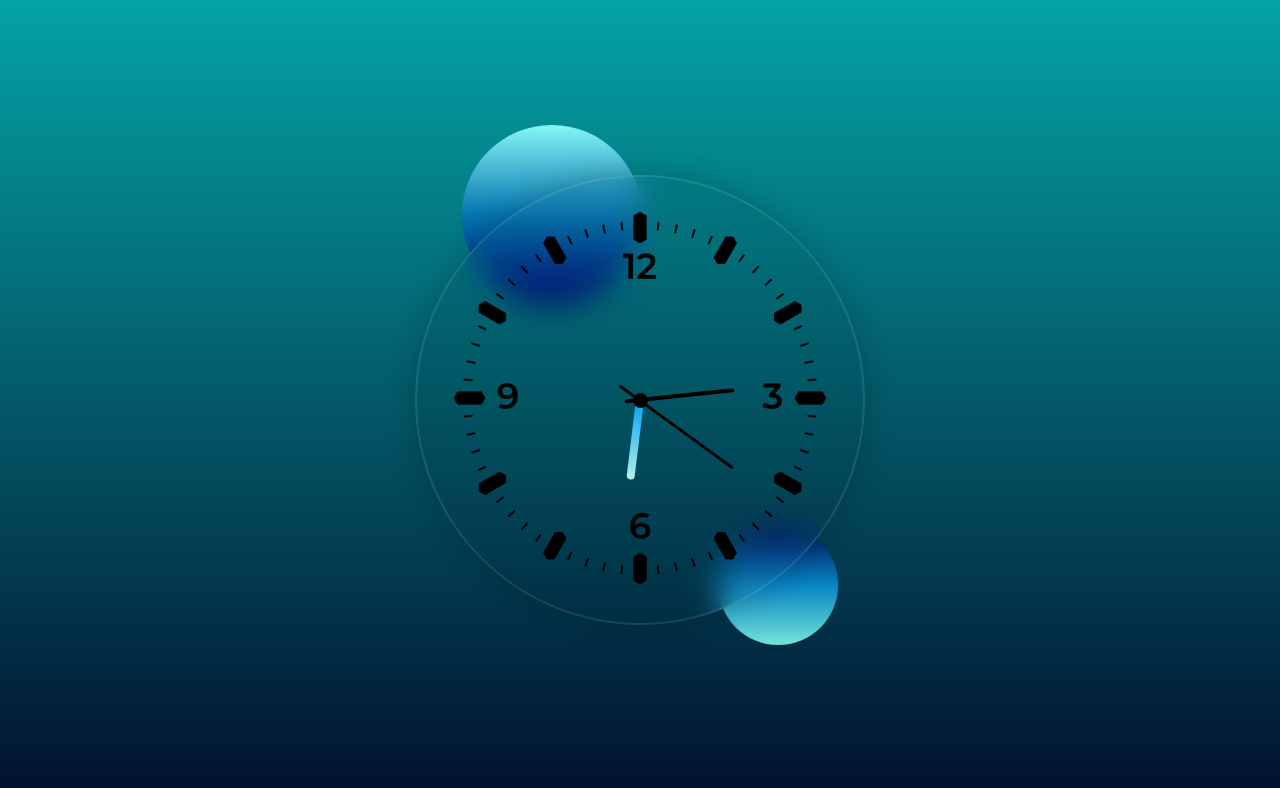
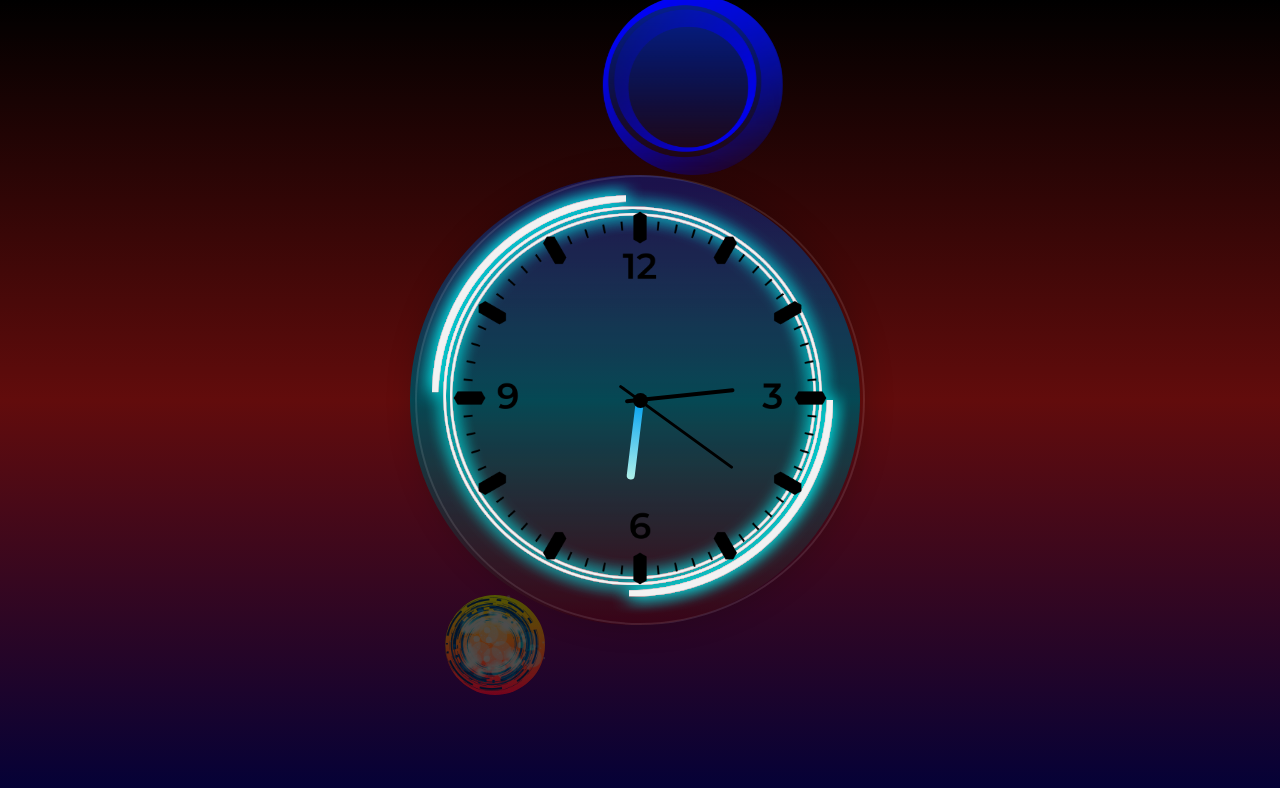
Before and after one commit to ankitsingh11411/analog-clock-vscode, a plain HTML site: page index.html in a window 1280 px wide. Drawn offline with Linux system fonts and the light colour scheme.

Commit message:
style change

```diff
--- a/style.css
+++ b/style.css
@@ -9,7 +9,7 @@ body {
   display: flex;
   align-items: center;
   justify-content: center;
-  background: linear-gradient(#04a3a5, #02102d);
+  background: linear-gradient(#000000, #5c0303f6, #020138);
 }
 
 .container {
@@ -20,36 +20,53 @@ body {
   position: absolute;
   border-radius: 50%;
   pointer-events: none;
-  animation: 2s ease-in infinite alternate;
 }
 
 .container .circle:nth-child(1) {
-  width: 180px;
-  height: 180px;
-  top: -50px;
-  left: 50px;
-  background: linear-gradient(#86f6f4, #0476af, #030c73);
+  width: 450px;
+  height: 450px;
+  background: linear-gradient(#002df550, #034f5cf6, #5a040457);
+  animation: 1s ease-in infinite alternate;
   animation-name: move-up;
 }
 
 @keyframes move-up {
   to {
-    transform: translate(-10px);
+    transform: translate(-5px);
   }
 }
 
 .container .circle:nth-child(2) {
-  width: 120px;
-  height: 120px;
-  top: 350px;
-  left: 300px;
-  background: linear-gradient(#020c58, #0885c4, #73e4d9);
+  width: 100px;
+  height: 100px;
+  top: 420px;
+  left: 30px;
+  background: linear-gradient(#565c03f6, #ff060662);
+  backdrop-filter: blur(10px);
+  animation: 0.5s ease-in infinite alternate;
   animation-name: move-down;
 }
 
 @keyframes move-down {
   to {
-    transform: translate(10px);
+    transform: translate(60px);
+  }
+}
+
+.container .circle:nth-child(3) {
+  width: 180px;
+  height: 180px;
+  top: -180px;
+  left: 150px;
+  background: linear-gradient(#072194, #034f5c00);
+  backdrop-filter: blur(10px);
+  animation: 2s ease-in infinite alternate;
+  animation-name: move-down2;
+}
+
+@keyframes move-down2 {
+  to {
+    transform: translate(120px);
   }
 }
 
@@ -61,9 +78,35 @@ body {
   justify-content: center;
   border: 2px solid rgba(255, 255, 255, 0.1);
   border-radius: 50%;
-  backdrop-filter: blur(15px);
+  backdrop-filter: blur(0px);
   background: rgba(0, 0, 0, 0.05);
   box-shadow: 0 0 30px rgba(0, 0, 0, 0.2);
+}
+
+.container img {
+  width: 100%;
+  height: 100%;
+}
+.circle .circle-bg img {
+  width: 100%;
+  height: 100%;
+  filter: contrast(150%);
+  filter: brightness(500%);
+}
+
+.circle .circle2-bg img {
+  width: 100%;
+  height: 100%;
+  filter: contrast(200%);
+  filter: opacity(80%);
+  filter: brightness(30%);
+}
+
+.circle .circle3-bg img {
+  width: 100%;
+  height: 100%;
+  filter: contrast(150%);
+  filter: brightness(500%);
 }
 
 .clock .clock-bg img {
```
Also changed, not shown: mainbg.png (added), mainbg2.png (added), n1bg.png (added), n1bg2.png (added), n2bg.png (added).
